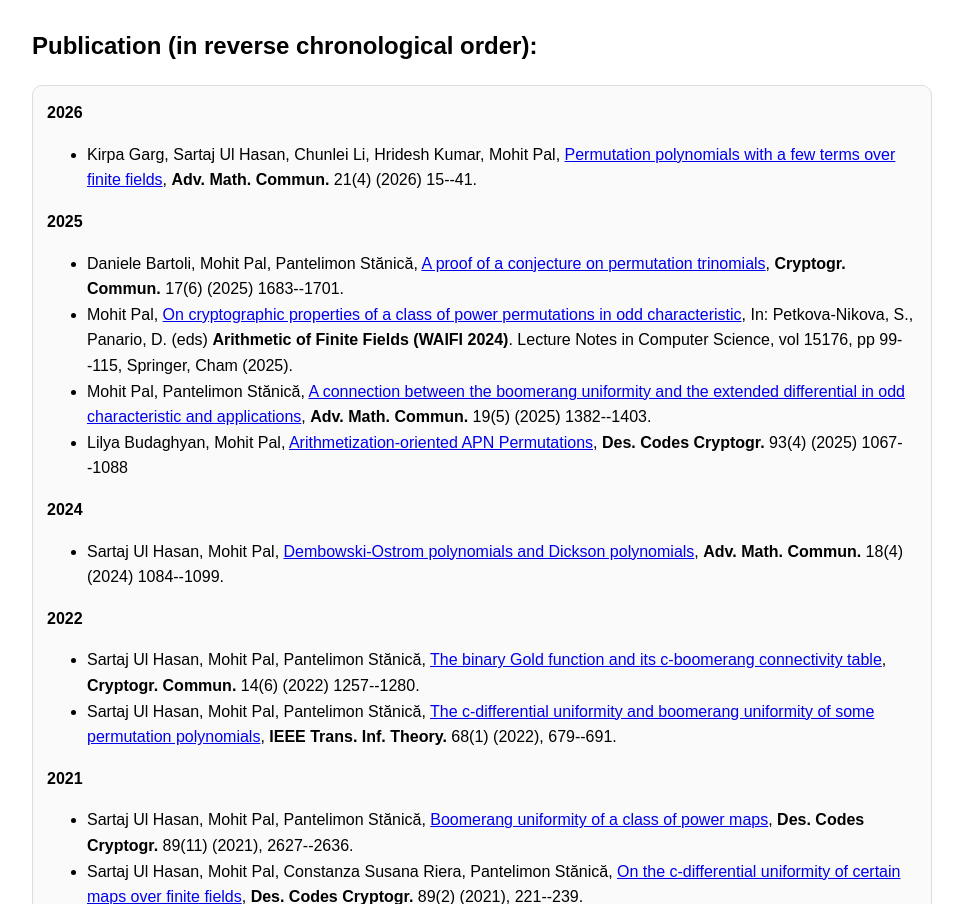
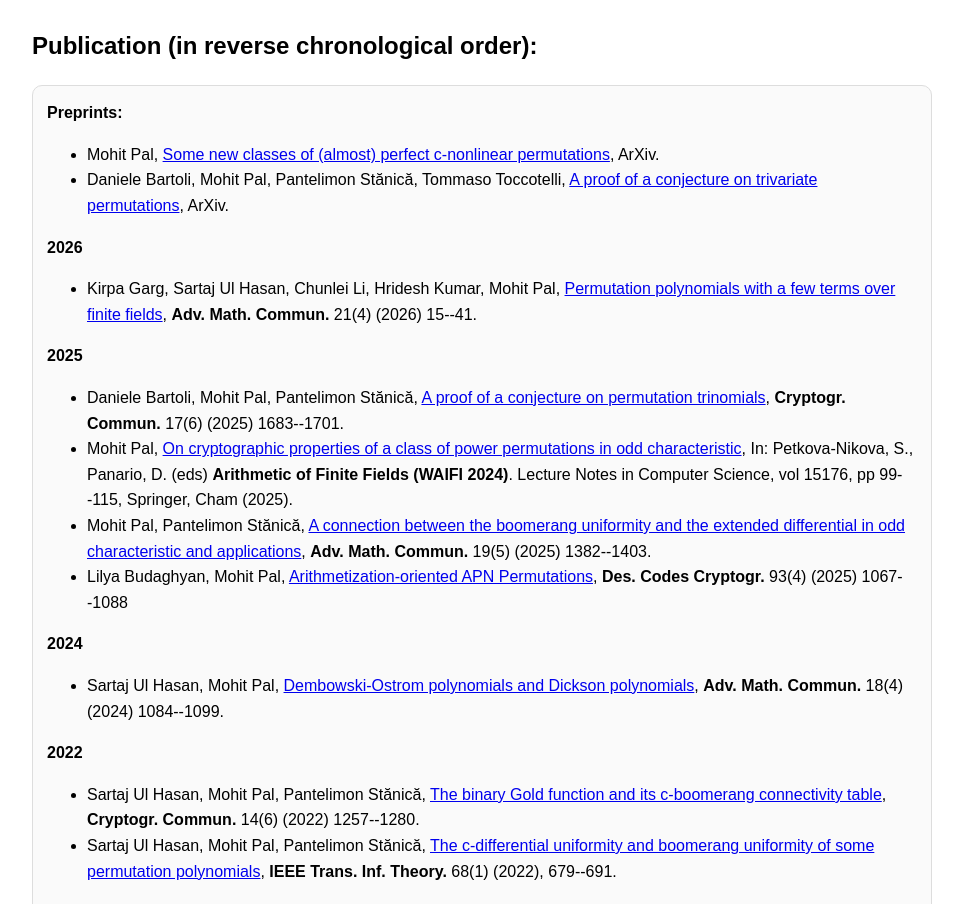
Before and after one commit to mathmohit/view, a plain HTML site: page index.html in a window 1280 px wide. Shown: the part 1360-2264 px from the top of the page, without its empty margins (158-1121 px from the left). Drawn offline with Linux system fonts and the light colour scheme.

Commit message:
Update index.html

```diff
--- a/index.html
+++ b/index.html
@@ -119,6 +119,11 @@ h2{ margin-top: 30px; }
 
 <h2 id="publications">Publication (in reverse chronological order):</h2>
 <div class="card">
+<b>Preprints:</b>
+  <ul>
+    <li> Mohit Pal, <a href="https://arxiv.org/abs/2208.01004">Some new classes of (almost) perfect c-nonlinear permutations</a>, ArXiv.</li>
+    <li> Daniele Bartoli, Mohit Pal, Pantelimon Stănică, Tommaso Toccotelli, <a href="https://arxiv.org/abs/2410.23097">A proof of a conjecture on trivariate permutations</a>, ArXiv.</li>
+  </ul>
 <b>2026</b>
   <ul>
     <li> Kirpa Garg, Sartaj Ul Hasan, Chunlei Li, Hridesh Kumar, Mohit Pal, <a href="https://doi.org/10.3934/amc.2025040">Permutation polynomials with a few terms over finite fields</a>, <b>Adv. Math. Commun.</b>  21(4) (2026) 15--41.</li>
```
